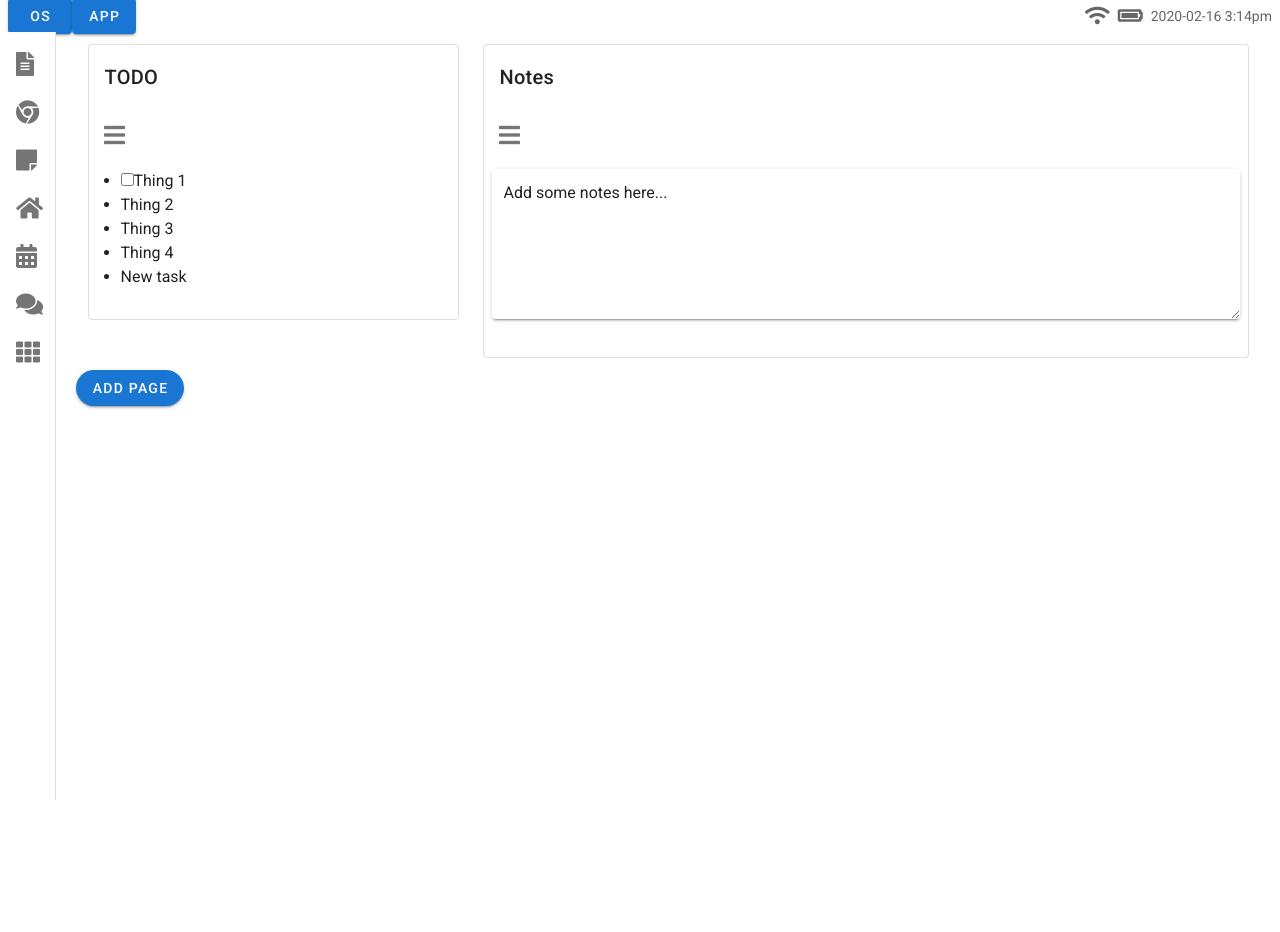
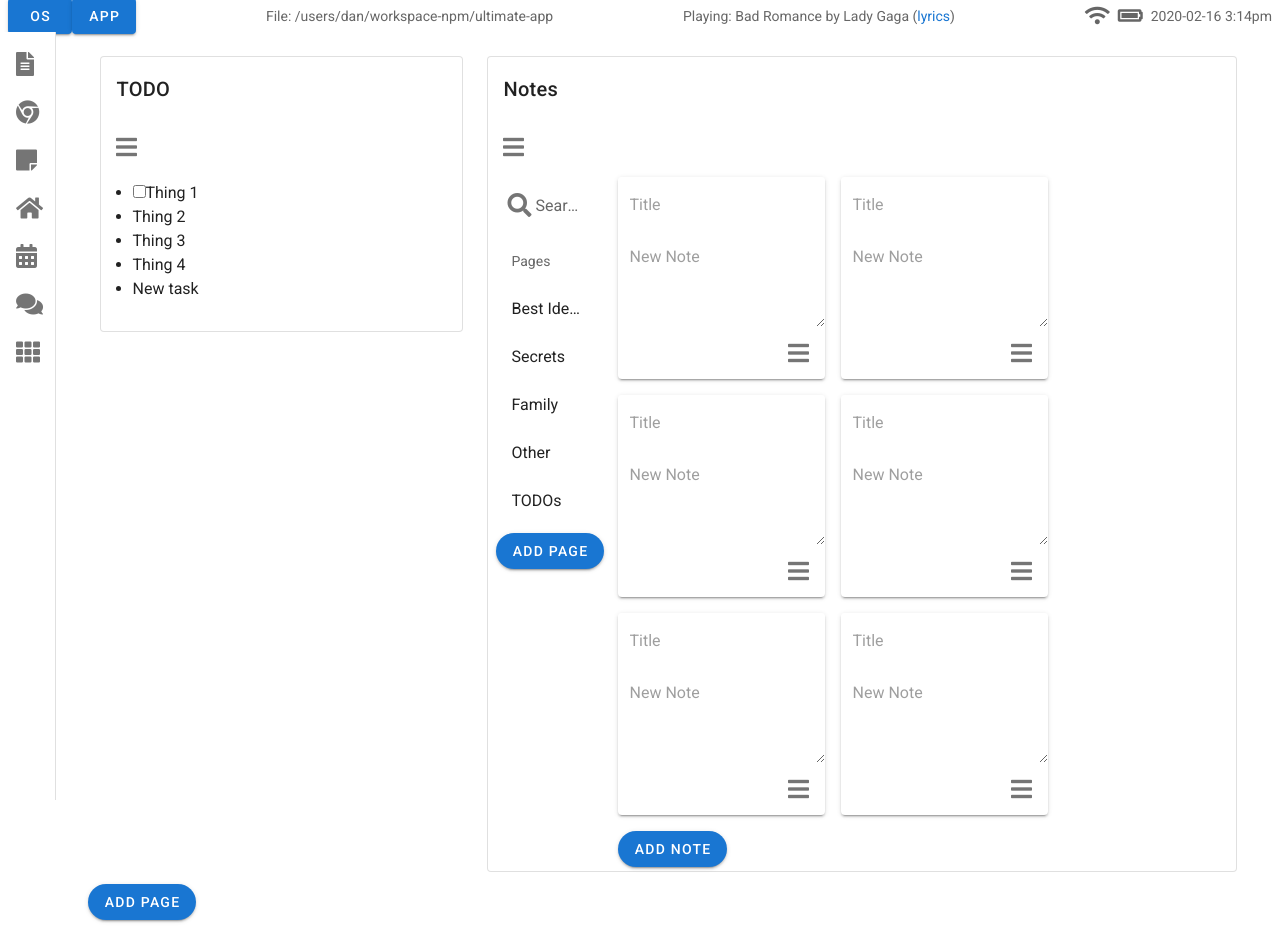
Before and after one commit to danialgoodwin/ultimate-app, a Vue app: page / in a window 1280 px wide. Before the commit the page ends 800 px from the top, so only its background shows below. Built offline with nearby package versions, Linux system fonts and the light colour scheme.

Commit message:
Update NotesPage

```diff
--- /dev/null
+++ b/src/components/NotesCard.vue
@@ -0,0 +1,60 @@
+<template>
+  <v-hover>
+    <v-card class="ma-2" >
+      <v-form v-if="isEditMode">
+        <v-text-field
+          v-model="titleModel"
+          placeholder="Title"
+          solo
+          full-width
+          hide-details
+          flat
+        ></v-text-field>
+        <v-textarea
+          v-model="contentModel"
+          placeholder="New Note"
+          solo
+          full-width
+          hide-details
+          flat
+          rows="3"
+        ></v-textarea>
+      </v-form>
+      <v-card-title v-if="!isEditMode" v-model="titleModel"></v-card-title>
+      <v-card-text v-if="!isEditMode" v-model="contentModel"></v-card-text>
+      <v-card-actions>
+        <v-spacer></v-spacer>
+        <v-menu>
+          <template v-slot:activator="{ on }">
+            <v-btn icon slot="activator" @click="doSomething" v-on="on"><v-icon>fas fa-bars</v-icon></v-btn>
+          </template>
+          <v-list>
+            <v-list-item @click="doSomething"><v-list-item-title>Remove</v-list-item-title></v-list-item>
+          </v-list>
+        </v-menu>
+      </v-card-actions>
+    </v-card>
+  </v-hover>
+</template>
+
+<script>
+export default {
+  name: 'NotesCard',
+  data: () => {
+    return {
+      isEditMode: true,
+      titleModel: '',
+      contentModel: ''
+    }
+  },
+  methods: {
+    doSomething: () => {
+      console.log('doSomething()')
+    }
+  }
+}
+</script>
+
+<style scoped>
+
+</style>
--- a/src/components/os/MenuBar.vue
+++ b/src/components/os/MenuBar.vue
@@ -30,6 +30,10 @@
         </template>
       </v-list>
     </v-menu>
+    <v-spacer />
+    <span>File: /users/dan/workspace-npm/ultimate-app</span>
+    <v-spacer />
+    <span>Playing: Bad Romance by Lady Gaga (<a>lyrics</a>)</span>
     <v-spacer />
     <v-icon>fas fa-wifi</v-icon>
     <v-icon>fas fa-battery-full</v-icon>
--- a/src/store/index.ts
+++ b/src/store/index.ts
@@ -5,6 +5,13 @@ Vue.use(Vuex)
 
 export default new Vuex.Store({
   state: {
+    texteditor: {},
+    browser: {},
+    notes: {},
+    home: {},
+    calendar: {},
+    social: {},
+    system: {}
   },
   mutations: {
   },
--- a/src/views/HomePage.vue
+++ b/src/views/HomePage.vue
@@ -1,5 +1,4 @@
 <template>
-  <v-row>
   <v-col>
     <v-row>
       <v-col cols="12" sm="4">
@@ -25,7 +24,6 @@
      <v-btn color="primary" rounded>Add Page</v-btn>
     </v-row>
   </v-col>
-  </v-row>
 </template>
 
 <script lang="ts">
--- a/src/views/NotesPage.vue
+++ b/src/views/NotesPage.vue
@@ -1,12 +1,52 @@
 <template>
-  <div>
-    <v-textarea value="Add some notes here..." solo></v-textarea>
-  </div>
+  <v-row>
+    <v-col cols="12" sm="4" md="3" lg="2">
+      <v-text-field name="search" label="Search" prepend-inner-icon="fas fa-search" solo flat hide-details></v-text-field>
+      <v-list>
+        <v-subheader>Pages</v-subheader>
+        <template v-for="(item, index) in pages">
+          <v-list-item :key="index" @click="doSomething">
+            <v-list-item-title>{{ item.title }}</v-list-item-title>
+          </v-list-item>
+        </template>
+      </v-list>
+      <v-btn color="primary" rounded>Add Page</v-btn>
+    </v-col>
+    <v-col cols="12" sm="8" md="9" lg="10">
+      <v-row>
+        <notes-card />
+        <notes-card />
+        <notes-card />
+        <notes-card />
+        <notes-card />
+        <notes-card />
+      </v-row>
+      <v-row>
+        <v-btn class="ma-2" color="primary" rounded>Add Note</v-btn>
+      </v-row>
+    </v-col>
+  </v-row>
 </template>
 
 <script>
+import NotesCard from '@/components/NotesCard'
 export default {
-  name: 'NotesPage'
+  name: 'NotesPage',
+  components: { NotesCard },
+  data: () => ({
+    pages: [
+      { title: 'Best Ideas', action: '' },
+      { title: 'Secrets', action: 'goToTextEditor' },
+      { title: 'Family', action: 'goToNotes' },
+      { title: 'Other', action: 'osChangeProfile' },
+      { title: 'TODOs', action: 'osSignOut' }
+    ]
+  }),
+  methods: {
+    doSomething: () => {
+      console.log('doSomething()')
+    }
+  }
 }
 </script>
 
```
Lines whose indentation alone changed are shown as unchanged.
